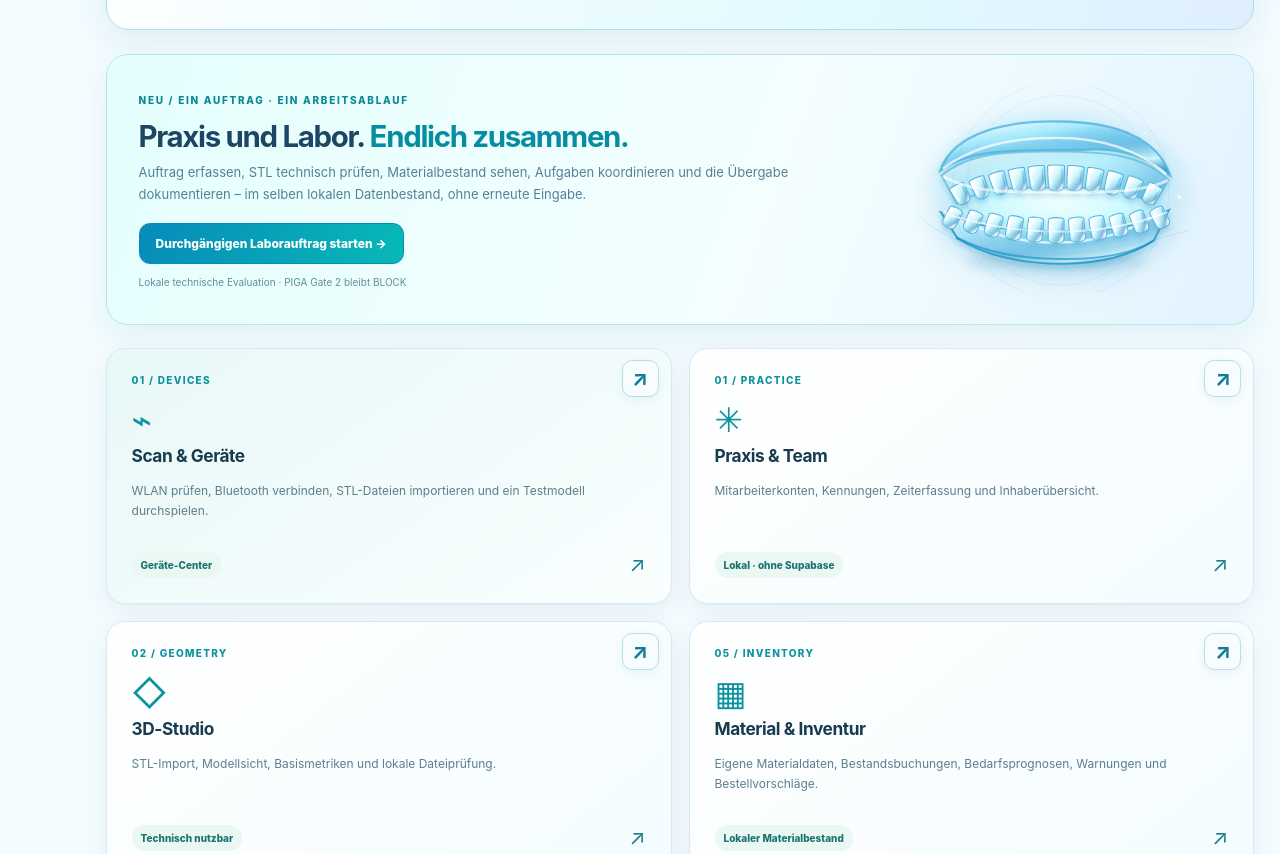
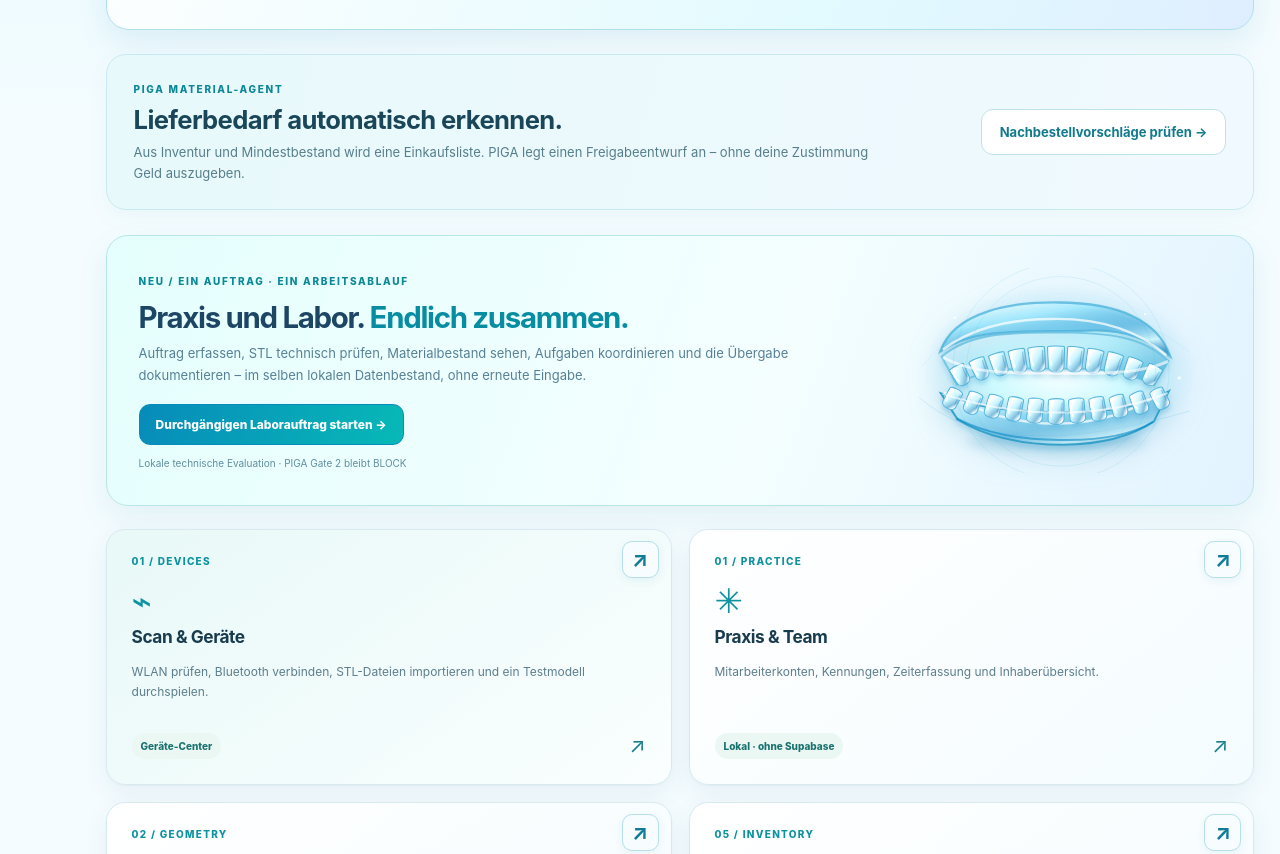
Before and after one commit to mounirakarkach04-pixel/ados, a plain HTML site: page piga-ortho-3d/dashboard.html in a window 1280 px wide. Shown: the part 2727-3581 px from the top of the page. Drawn offline with Linux system fonts and the light colour scheme.

Commit message:
Expose PIGA procurement drafts and stock-replenishment planner in existing Ortho layouts (dashboard.html)

```diff
--- a/piga-ortho-3d/dashboard.html
+++ b/piga-ortho-3d/dashboard.html
@@ -40,7 +40,9 @@
  <a class="pc-home-go" href="./piga-control.html">PIGA Control & Chat öffnen →</a>
  <small>Ohne Anmeldung für synthetische Testdaten · medizinische und physische Aktionen bleiben geschützt</small></div>
  <img src="./visuals/ortho-ai.svg" alt="Illustrative Assistenzoberfläche" loading="lazy" width="650" height="320"></section>
- <section class="handoff-promo" aria-label="Praxis und Labor verbinden">
+ <section class="device-entry" aria-label="Material-Nachbestellung"><div><span class="eyebrow">PIGA MATERIAL-AGENT</span><h2>Lieferbedarf automatisch erkennen.</h2>
+<p>Aus Inventur und Mindestbestand wird eine Einkaufsliste. PIGA legt einen Freigabeentwurf an – ohne deine Zustimmung Geld auszugeben.</p></div>
+<a href="./procurement.html">Nachbestellvorschläge prüfen →</a></section><section class="handoff-promo" aria-label="Praxis und Labor verbinden">
 <div class="handoff-promo-copy"><span class="eyebrow">NEU / EIN AUFTRAG · EIN ARBEITSABLAUF</span><h2>Praxis und Labor. <em>Endlich zusammen.</em></h2>
 <p>Auftrag erfassen, STL technisch prüfen, Materialbestand sehen, Aufgaben koordinieren und die Übergabe dokumentieren – im selben lokalen Datenbestand, ohne erneute Eingabe.</p>
 <a href="./handoff.html" class="handoff-promo-action">Durchgängigen Laborauftrag starten →</a>
```
